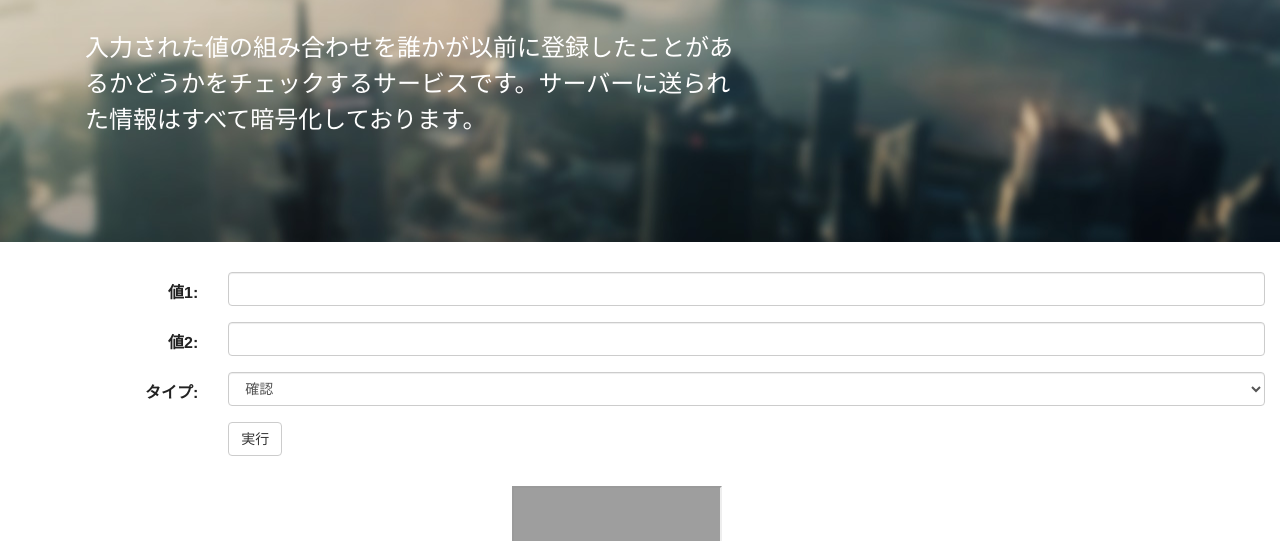
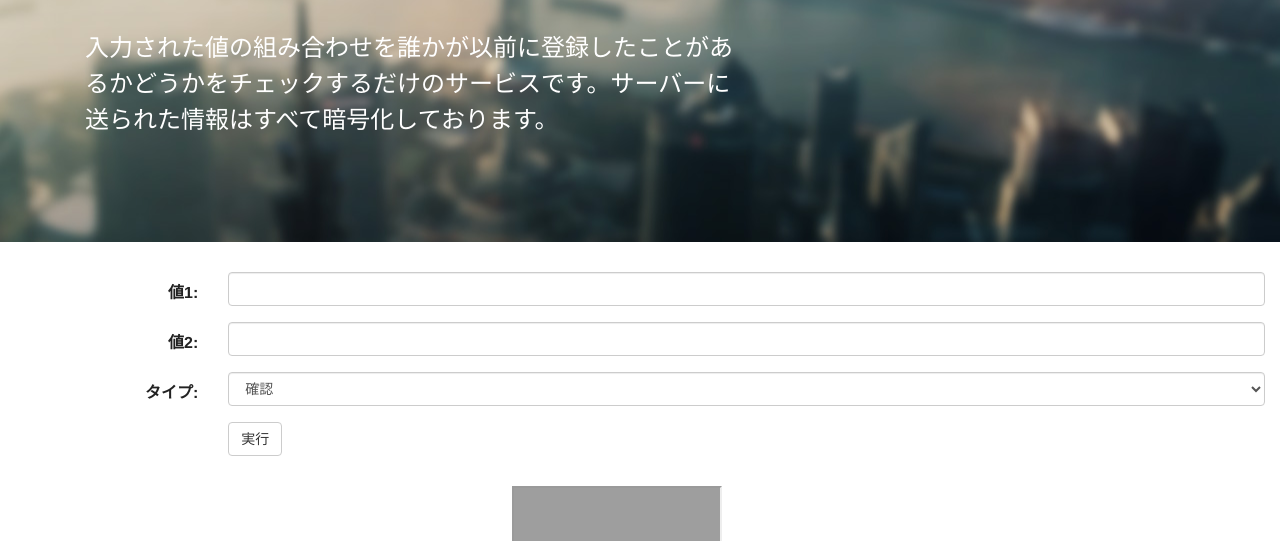
Before and after one commit to yumebayashi/smartcheck, a plain HTML site: page index.html in a window 1280 px wide. Shown: the part 259-800 px from the top of the page. Drawn offline with Linux system fonts and the light colour scheme; grey boxes are pictures that could not be loaded.

Commit message:
Update index.html

```diff
--- a/index.html
+++ b/index.html
@@ -59,7 +59,7 @@ function makeHidden() {
         <div class="wrap">
             <div class="header-wrapper">
                 <h1>Smart <span>Checker</span></h1>
-                <p>入力された値の組み合わせを誰かが以前に登録したことがあるかどうかをチェックするサービスです。サーバーに送られた情報はすべて暗号化しております。</p>
+                <p>入力された値の組み合わせを誰かが以前に登録したことがあるかどうかをチェックするだけのサービスです。サーバーに送られた情報はすべて暗号化しております。</p>
             </div>
             <!-- /.header-wrapper -->
         </div>
```
